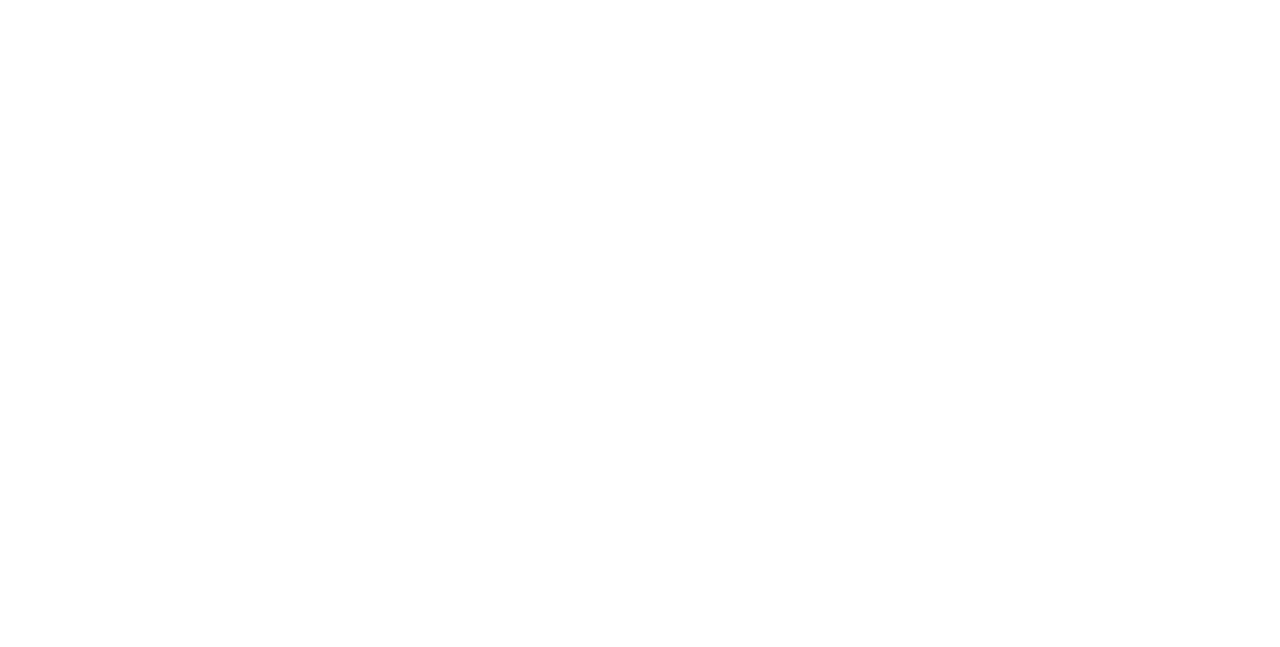
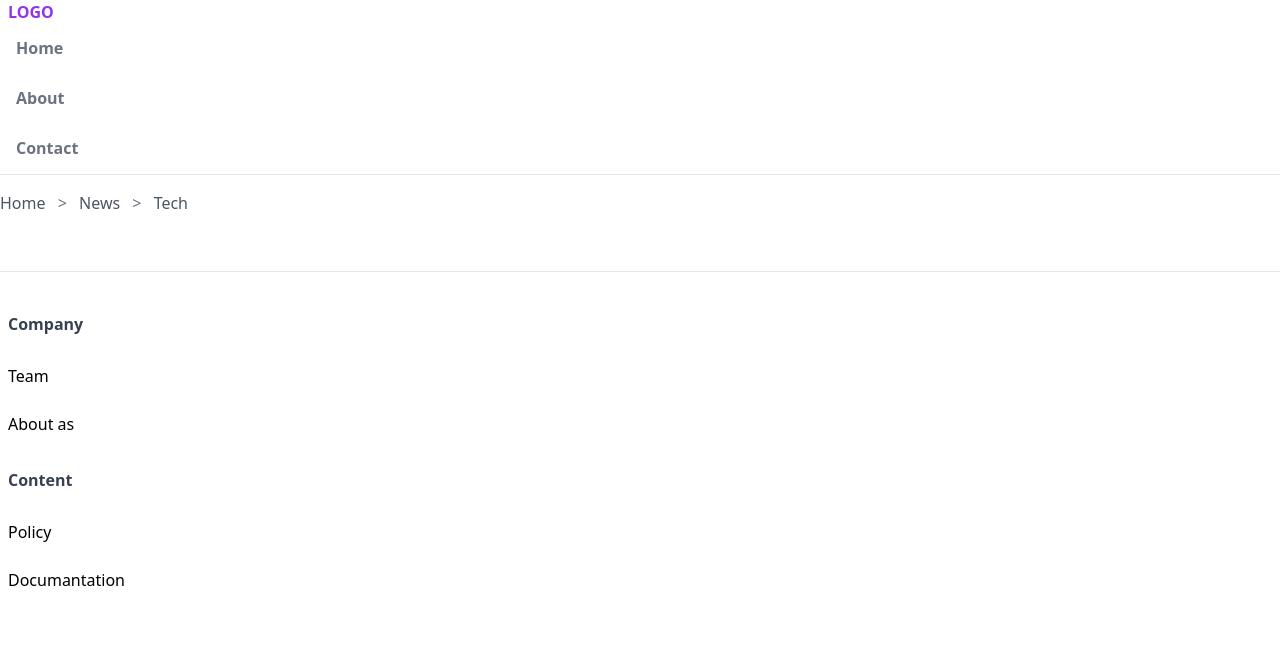
Before and after one commit to Andriikryl/web-landing, a website built with Vite: page index.html in a window 1280 px wide. Built offline with nearby package versions, Linux system fonts and the light colour scheme.

Commit message:
feat[header/main/footer]

```diff
--- a/index.html
+++ b/index.html
@@ -7,6 +7,79 @@
     <title>Vite App</title>
   </head>
   <body>
+    <header class="px-2 border-b">
+      <a class="uppercase font-bold text-purple-600" href="#">Logo</a>
+      <nav>
+        <ul class="text-gray-500 font-semibold">
+          <li>
+            <a
+              class="inline-block py-3 px-2 hover:text-purple-800 border-b-2 border-transparent hover:border-purple-700"
+              href="#"
+              >Home</a
+            >
+          </li>
+          <li>
+            <a
+              class="inline-block py-3 px-2 hover:text-purple-800 border-b-2 border-transparent hover:border-purple-700"
+              href="#"
+              >About</a
+            >
+          </li>
+          <li>
+            <a
+              class="inline-block py-3 px-2 hover:text-purple-800 border-b-2 border-transparent hover:border-purple-700"
+              href="#"
+              >Contact</a
+            >
+          </li>
+        </ul>
+      </nav>
+    </header>
+
+    <main>
+      <div>
+        <div class="py-4 overflow-y-auto whitespace-nowrap">
+          <a class="text-gray-600 hover:text-gray-900" href="#">Home</a>
+          <span class="mx-2 text-gray-500">&gt;</span>
+          <a class="text-gray-600 hover:text-gray-900" href="#">News</a>
+          <span class="mx-2 text-gray-500">&gt;</span>
+          <a class="text-gray-600 hover:text-gray-900" href="#">Tech</a>
+        </div>
+      </div>
+    </main>
+
+    <footer class="border-t mt-10 py-10 px-2">
+      <div>
+        <div class="mb-5">
+          <h6 class="font-semibold text-gray-700 mb-4">Company</h6>
+          <ul>
+            <li>
+              <a class="inline-block py-3 hover:underline" href="#">Team</a>
+            </li>
+            <li>
+              <a class="inline-block py-3 hover:underline" href="#">About as</a>
+            </li>
+          </ul>
+        </div>
+
+        <div>
+          <h6 class="font-semibold text-gray-700 mb-4">Content</h6>
+          <ul>
+            <li>
+              <a class="inline-block py-3 hover:underline" href="#">Policy</a>
+            </li>
+            <li>
+              <a
+                class="inline-block py-3 hover:underline decoration-4 decoration-gray-500"
+                href="#"
+                >Documantation</a
+              >
+            </li>
+          </ul>
+        </div>
+      </div>
+    </footer>
+
     <script type="module" src="/main.js"></script>
   </body>
 </html>
```
